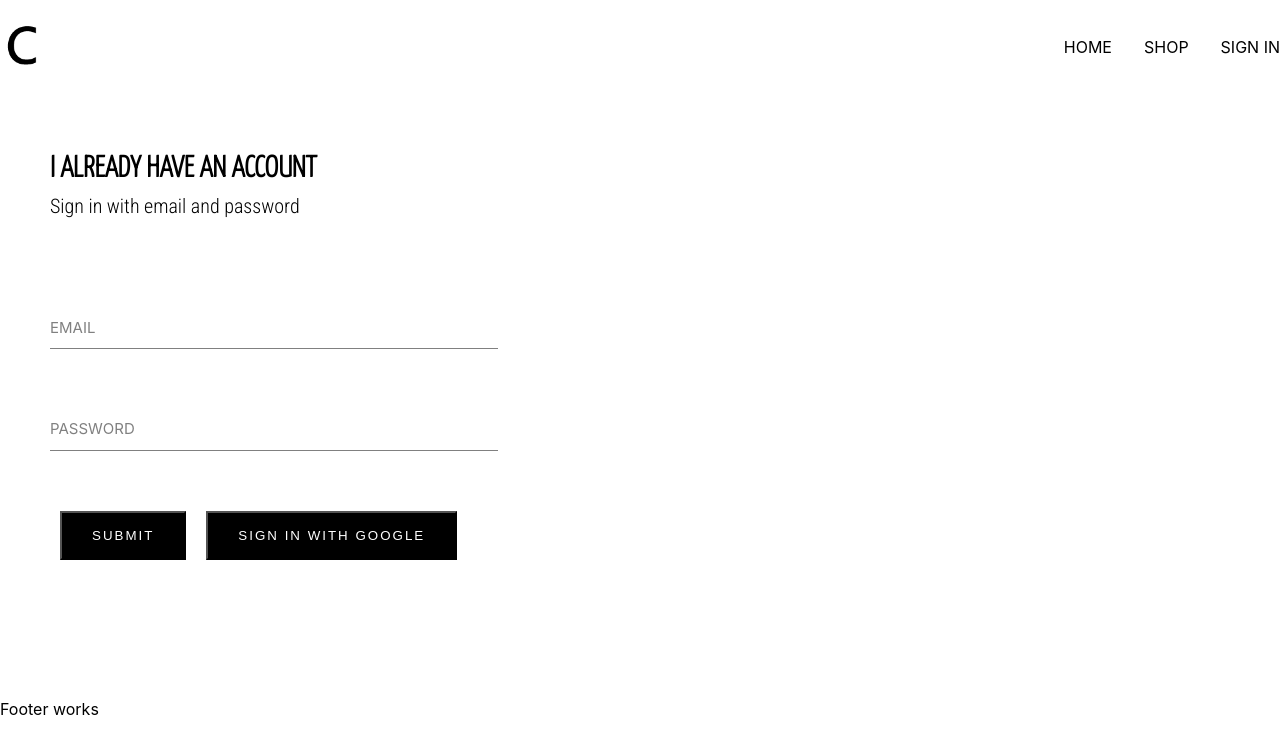
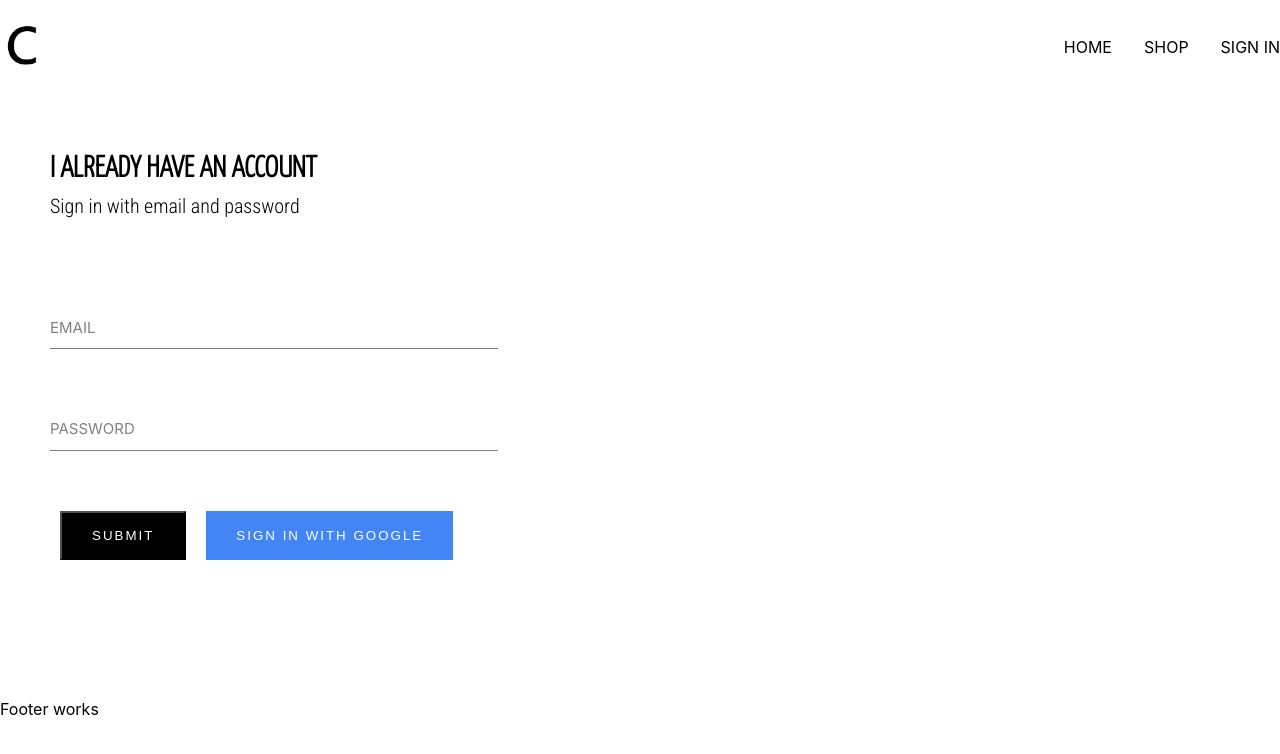
Before and after one commit to blackmanseun/Tutor1, a React (Create React App) app: page /signInOut in a window 1280 px wide. Shown: the top 754 px of the page. Built offline with nearby package versions, Linux system fonts and the light colour scheme; no server answers; a web font is replaced by a local one.

Commit message:
Auth Sign In

```diff
--- a/package.json
+++ b/package.json
@@ -11,7 +11,7 @@
     "react": "^17.0.2",
     "react-dom": "^17.0.2",
     "react-router-dom": "^5.2.0",
-    "react-scripts": "4.0.3",
+    "react-scripts": "^4.0.3",
     "web-vitals": "^1.1.2"
   },
   "scripts": {
--- a/src/App.js
+++ b/src/App.js
@@ -30,7 +30,7 @@ export default class App extends Component {
   render() {
     return (
       <div>
-        <Header/>
+        <Header currentUser={this.state.currentUser}/>
         <Switch>
         <Route exact path='/' component={Homepage} />
         <Route exact path='/Shop' component={ShopPage} />
--- a/src/Component/Css/Header.styles.scss
+++ b/src/Component/Css/Header.styles.scss
@@ -1,24 +1,36 @@
-.headerContainer{
+.headerContainer {
     display: flex;
     justify-content: space-between;
     align-items: center;
     max-width: 1300px;
     margin: 0 auto;
     padding: 20px 0;
-    .logo img{
+
+    .logo img {
         height: 50px;
     }
-    .linkMenu{
+
+    .linkMenu {
         display: flex;
         gap: 2em;
-        a{
+
+        a {
             text-decoration: none;
             color: #000;
             text-transform: uppercase;
 
-        &:hover{
-            color: rgb(221, 117, 68);
-        }
+            &:hover {
+                color: rgb(221, 117, 68);
+            }
         }
     }
 }
+
+.options {
+    color: #000;
+    cursor: pointer;
+    text-transform: uppercase;
+    &:hover{
+        color: rgb(221, 117, 68);
+    }
+}
--- a/src/Component/Custom-button/customBtn.jsx
+++ b/src/Component/Custom-button/customBtn.jsx
@@ -1,9 +1,10 @@
 import React from 'react'
 import './customBtn.styles.scss'
 
-const CustomBtn = ({children, ...otherProps}) =>(
+const CustomBtn = ({children, isGoogleSignIn, ...otherProps}) =>(
 
-    <button className="customBtn" {...otherProps}>
+    <button
+     className={`${isGoogleSignIn ? 'googleBtn' : ''} customBtn `} {...otherProps}>
         {children}
     </button>
 )
--- a/src/Component/Custom-button/customBtn.styles.scss
+++ b/src/Component/Custom-button/customBtn.styles.scss
@@ -7,3 +7,11 @@
     letter-spacing: 2px;
     margin: 0 10px
 }
+.googleBtn{
+    background-color: #4285f4;
+    border: #4285f4;
+    &:hover{
+        background-color: #357ae8;
+        border: #357ae8;
+    }
+}
--- a/src/Component/Header.jsx
+++ b/src/Component/Header.jsx
@@ -1,8 +1,9 @@
 import React from 'react'
 import { Link } from "react-router-dom";
 import './Css/Header.styles.scss'
+import { auth } from './Firebase/Firebase.utils';
 
-const Header = () => (
+const Header = ({currentUser}) => (
     <div className="headerContainer">
             <div className="logo">
                 <img src="/Images/logo-shortcut.png" alt="logo"/>
@@ -11,7 +12,16 @@ const Header = () => (
             <div className="linkMenu">
             <Link to='/'>Home</Link>
             <Link to='/Shop'>Shop</Link>
-            <Link to='/SignInOut'>Sign in</Link>
+            {
+                currentUser ? (
+                    <div className="options" onClick={() => auth.signOut()}>
+                        Sign Out
+                    </div>
+                ):
+                (
+                    <Link className="options" to='/SignInOut'>Sign in</Link>
+                )
+            }
             </div>
     </div>
 )
--- /dev/null
+++ b/src/Component/createAccount.jsx
@@ -0,0 +1,11 @@
+import React, { Component } from 'react'
+
+export default class CreateAccount extends Component {
+    render() {
+        return (
+            <div>
+
+            </div>
+        )
+    }
+}
--- a/src/Component/signIn.jsx
+++ b/src/Component/signIn.jsx
@@ -50,7 +50,7 @@ export default class SignIn extends Component {
                 />
                     <div className="btnGroup">
                         <CustomBtn type="submit" > Submit</CustomBtn><br/>
-                        <CustomBtn onClick={signInWithGoogle} >Sign in with Google</CustomBtn>
+                        <CustomBtn onClick={signInWithGoogle} isGoogleSignIn >Sign in with Google</CustomBtn>
 
                     </div>
                 </form>
--- a/src/Pages/SignInOut/signInOut.jsx
+++ b/src/Pages/SignInOut/signInOut.jsx
@@ -1,10 +1,12 @@
 import React from 'react'
+import CreateAccount from '../../Component/createAccount'
 import SignIn from '../../Component/signIn'
 import './signInOut.styles.scss'
 
 const SignInOut =()=> (
     <div className="signInOutSection">
         <SignIn />
+        <CreateAccount />
     </div>
 )
 export default SignInOut
```
Also changed, not shown: 1 other file (tests, documents, lock files or other folders).
